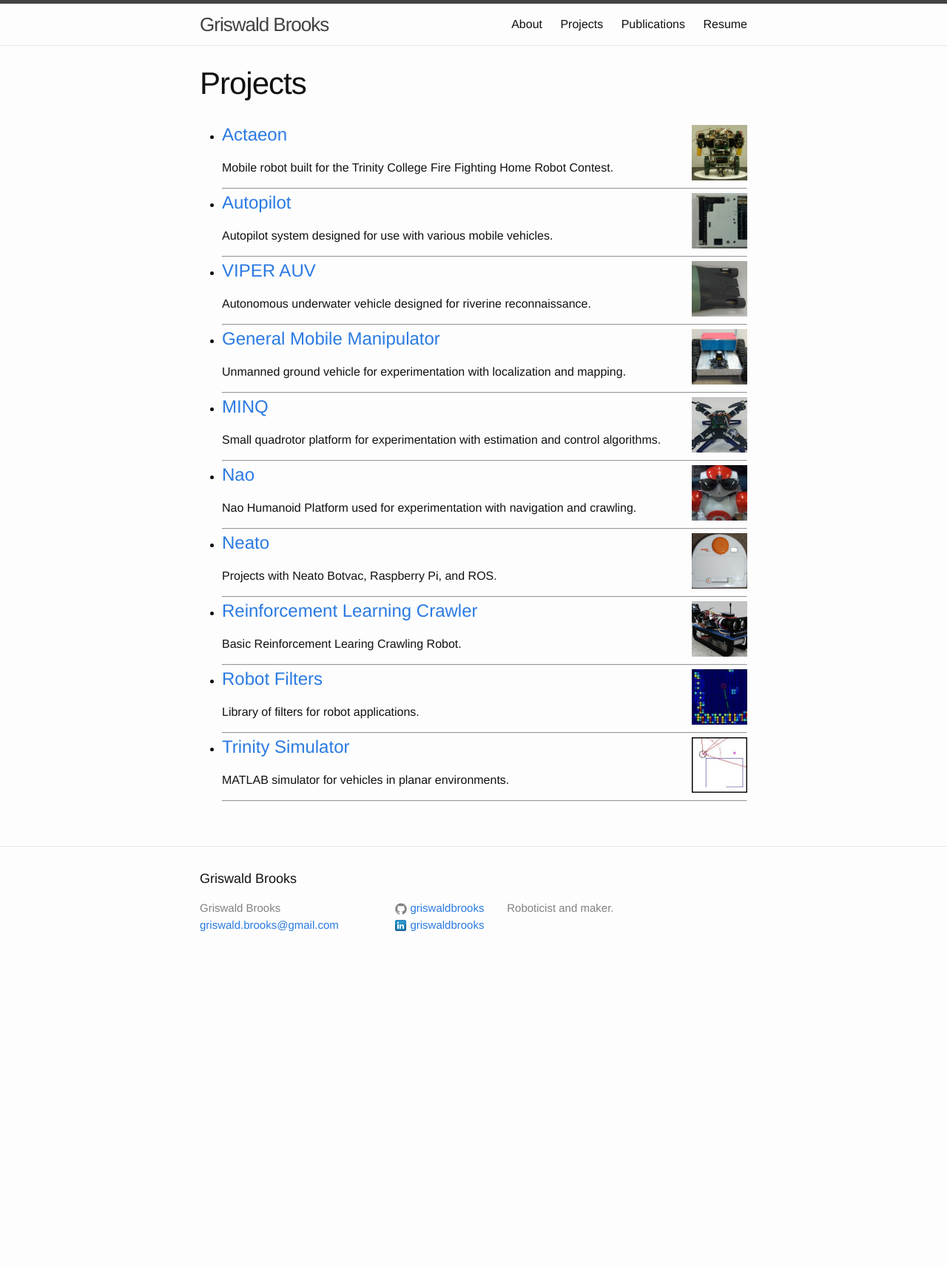
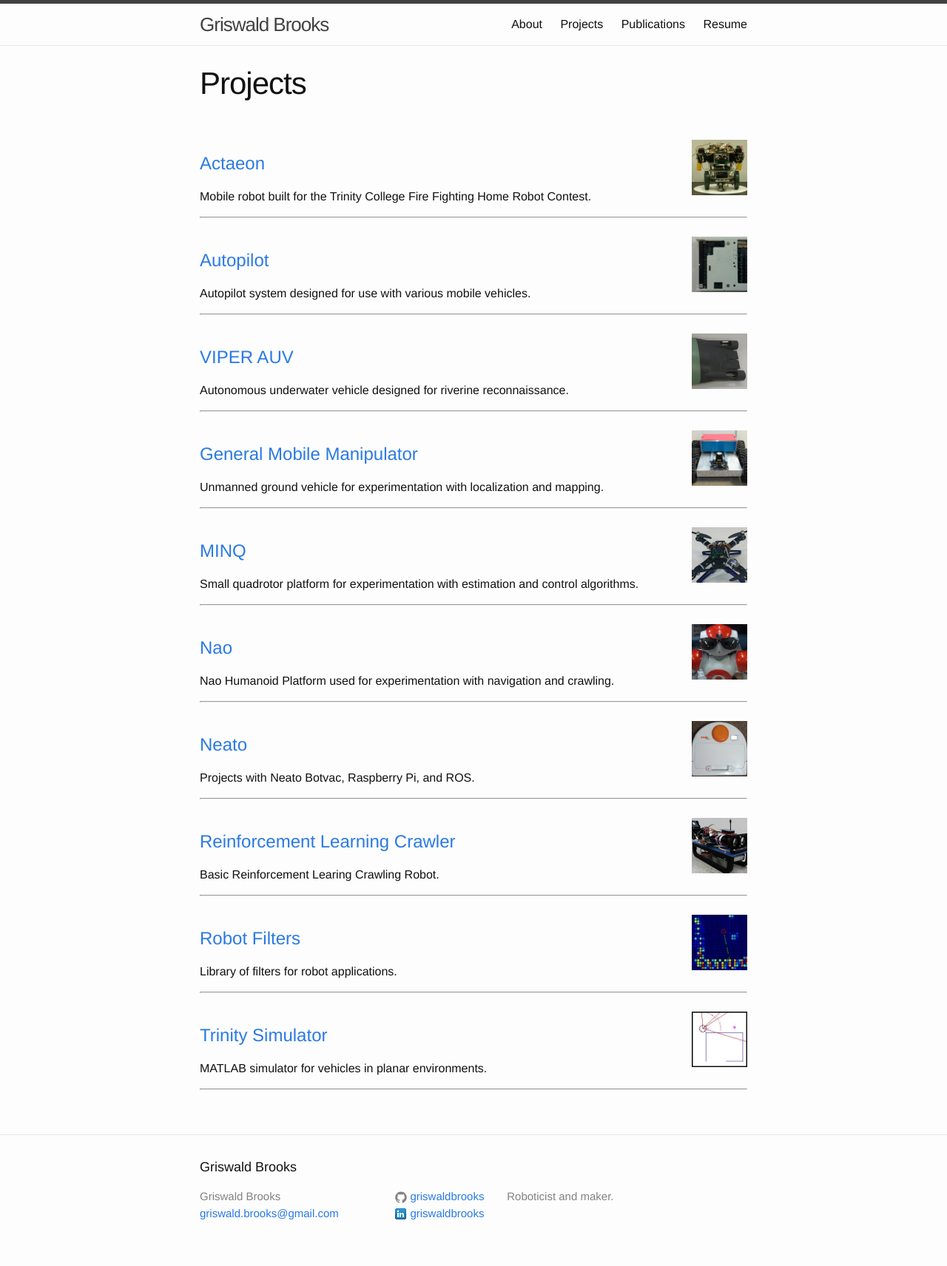
Before and after one commit to griswaldbrooks/griswaldbrooks.github.io, a Jekyll site: the page built from _pages/projects.md, in a window 1280 px wide. Shown: the whole page at 74% size. Built offline with Jekyll 4.4.1, drawn with Linux system fonts in a browser that asks for light colours; before the commit the page ends 1322 px from its top, so only the background shows below that.

Commit message:
Removed bullets from project page.

```diff
--- a/_pages/projects.md
+++ b/_pages/projects.md
@@ -6,13 +6,11 @@ permalink: /projects/
 ---
 
 
-<ul>
 {% for page in site.projects %}
   {% if page.nobility == 'home' %}
-<li>
     {% if page.image %}
 <a href="{{ site.baseurl }}{{ page.url }}">
-<img style="float: right; padding: 5px 0px 0px 25px"
+<img style="float: right; padding: 25px 0px 0px 0px"
      src="{{site.baseurl}}{{page.permalink}}{{page.image}}"
      alt="{{page.image_desc}}"
      height="75">
@@ -23,8 +21,6 @@ permalink: /projects/
 <p>{{page.project_desc}}</p>
 
 <hr>
-</li>
 
   {% endif %}
 {% endfor %}
-</ul>
```
